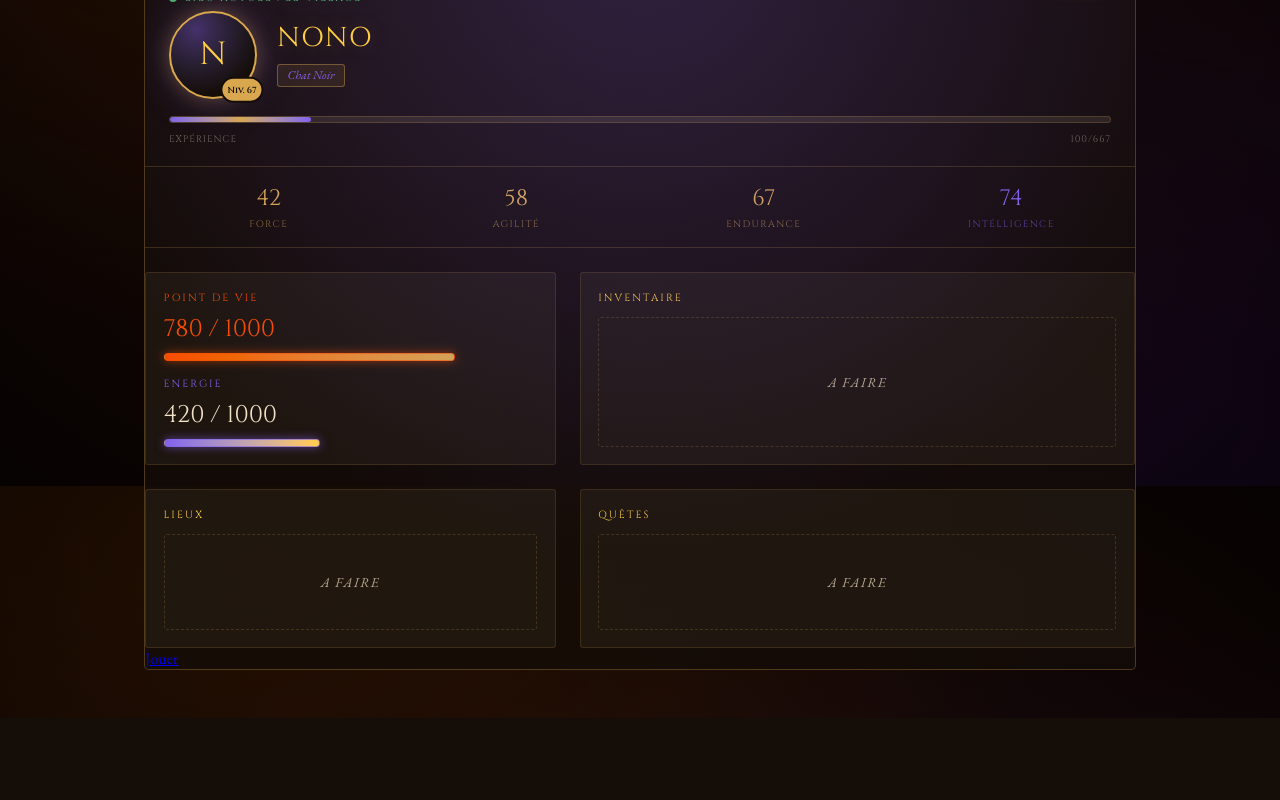
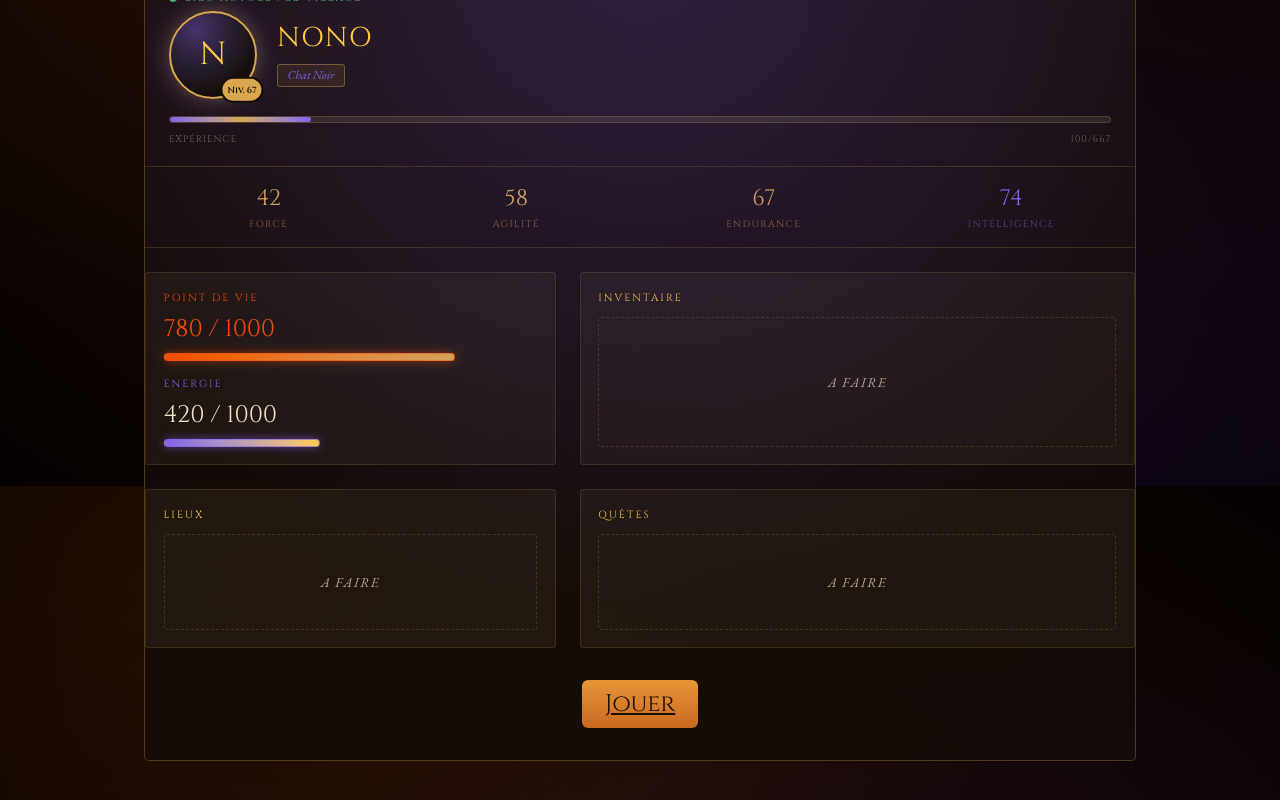
Before and after one commit to nawtam/ft_transcendence, a React (Vite) app in the folder frontend/: page /Aventure in a window 1280 px wide. Shown: the part 314-1114 px from the top of the page. Before the commit the page ends 1032 px from the top, so only its background shows below. Built offline with nearby package versions, Linux system fonts and the light colour scheme.

Commit message:
fix play button

```diff
--- a/frontend/src/css/aventure.css
+++ b/frontend/src/css/aventure.css
@@ -2,3 +2,24 @@
 {
 
 }
+
+.btn-play {
+  display: block;
+  width: fit-content;
+  margin: 2rem auto 0;
+  margin-bottom: 2rem;
+  font-family: var(--font-display);
+  background: linear-gradient(180deg, #e8963a, #c9691f);
+  color: #1a1006;
+  border: none;
+  padding: 0.5rem 1.4rem;
+  border-radius: 6px;
+  font-size: 1.5rem;
+  letter-spacing: 0em;
+  cursor: pointer;
+  transition: color 0.25s ease;
+}
+
+.btn-play:hover {
+  color: #ffffff;
+}
```
